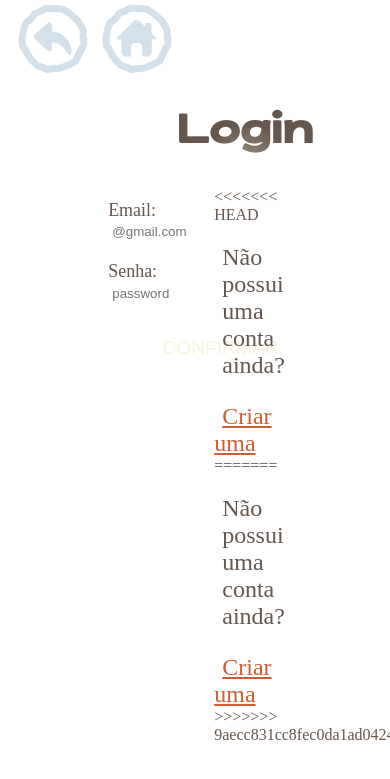
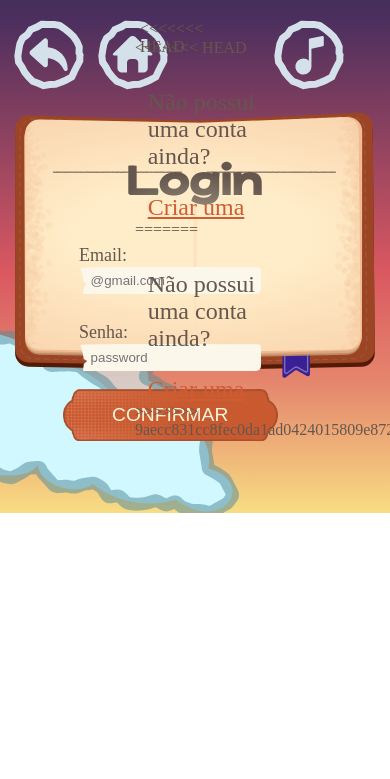
Before and after one commit to VitorScarabelli/Jogo-de-tabuleiro-web, a PHP site: page /login.php in a window 390 px wide; the page is wider, and only the part inside the window is pictured. Shown: the top 779 px of that part. Run offline with PHP 8.4, Linux system fonts and the light colour scheme; some web fonts are replaced.

Commit message:
Update login.css

```diff
--- a/PrjTabuleiro/login/css/login.css
+++ b/PrjTabuleiro/login/css/login.css
@@ -12,65 +12,55 @@
     font-style: normal;
 }
 
-body{
+body {
+    width: 100%;
+    height: 100%;
     margin: 0;
     font-family: 'FontText';
     color: #65574e;
-<<<<<<< HEAD
-    background-image: url(../KitComposiçãoLogin/svg/Céu\ Tardio.svg);
-=======
     background-image: url(../KitComposiçãoLogin/svg/CéuTardio.svg);
->>>>>>> 9aecc831cc8fec0da1ad0424015809e87237437c
     background-size: cover;
     background-repeat: no-repeat;
+    overflow: hidden;
 }
 
-header{
+header {
     display: flex;
-<<<<<<< HEAD
+    justify-content: space-between;
+    align-items: center;
+    padding-right: 2.5rem;
     width: 100%;
-=======
-    width: 1185px;
->>>>>>> 9aecc831cc8fec0da1ad0424015809e87237437c
+    box-sizing: border-box;
 }
 
-.right, .left{
+.right,
+.left {
     display: flex;
-    margin: 1%;
+    margin-top: 1%;
 }
 
-.right{
-    margin-left: 76%;
+.container {
+    background-image: url(../KitComposiçãoLogin/svg/LivroLogin.svg);
+    background-repeat: no-repeat;
+    background-size: cover;
+    width: 54%;
+    height: 36rem;
+    background-size: cover;
+    margin: 1rem auto;
+    padding-top: 2%;
 }
 
-.container{
-<<<<<<< HEAD
-   background-image: url(../KitComposiçãoLogin/svg/Livro\ Login.svg);
-   width: 53%;
-   height: 575px;
-   background-size: cover;
-   margin-left: 25%;
-=======
-   background-image: url(../KitComposiçãoLogin/svg/LivroLogin.svg);
-   width: 64%;
-   height: 575px;
-   background-size: cover;
-   margin-left: 20%;
->>>>>>> 9aecc831cc8fec0da1ad0424015809e87237437c
-   padding-top: 2%;
-}
-
-.titulo{
+.titulo {
     font-family: 'FontTitle';
     margin-left: 40%;
-    display: inline-block;
+    font-size: 2.5rem;
     background: radial-gradient(35.93% 154.2% at 50.14% 186.81%, #C9C0A9 0%, #65574E 100%);
     background-clip: text;
     -webkit-background-clip: text;
     -webkit-text-fill-color: transparent;
 }
 
-.quadrados{
+.quadrados {
     width: 78.75%;
     height: 55%;
     margin-left: 10.5%;
@@ -78,44 +68,36 @@
     margin-top: 2.5%;
 }
 
-.formulario{
+.formulario {
     width: 41%;
     height: 80%;
     padding: 2%;
     padding-top: 8%;
 }
 
-.caixaTexto{
+.caixaTexto {
     width: 100%;
     padding: 2.2%;
     border-radius: 5px;
     margin-left: -2%;
-<<<<<<< HEAD
-    background-image: url(../KitComposiçãoLogin/svg/Campo\ de\ Texto.svg);
-=======
     background-image: url(../KitComposiçãoLogin/svg/CampodeTexto.svg);
     font-family: 'FontText';
->>>>>>> 9aecc831cc8fec0da1ad0424015809e87237437c
 }
 
-.primeiraCaixaTexto{
+.primeiraCaixaTexto {
     width: 100%;
     padding: 2.2%;
     border-radius: 5px;
     margin-left: -2%;
-<<<<<<< HEAD
-    background-image: url(../KitComposiçãoLogin/svg/Campo\ de\ Texto.svg);
-=======
     background-image: url(../KitComposiçãoLogin/svg/CampodeTexto.svg);
->>>>>>> 9aecc831cc8fec0da1ad0424015809e87237437c
     margin-bottom: 8%;
 }
 
-label{
+label {
     font-size: large;
 }
 
-input{
+input {
     width: 98%;
     border: none;
     background-color: transparent;
@@ -123,24 +105,20 @@
     padding-left: 5%;
 }
 
-input:focus{
+input:focus {
     border: none;
     outline: none;
 }
 
-.caixaBotao{
+.caixaBotao {
     width: 215px;
     height: 52px;
-<<<<<<< HEAD
-    background-image: url(../KitComposiçãoLogin/png/Botões/Confirm\ Button.png);
-=======
     background-image: url(../KitComposiçãoLogin/png/Botões/ConfirmButton.png);
->>>>>>> 9aecc831cc8fec0da1ad0424015809e87237437c
     background-size: cover;
     margin-left: 6%;
 }
 
-.botao{
+.botao {
     width: 100%;
     height: 100%;
     cursor: pointer;
@@ -150,26 +128,92 @@
     font-size: larger;
 }
 
-.botao:focus{
+.botao:focus {
     border: none;
     outline: none;
 }
 
-.links{
+.links {
     width: 41%;
     height: 91%;
     padding: 2%;
     margin-left: 9%;
 }
 
-.textCadastro{
+.textCadastro {
     font-size: x-large;
     margin-left: 10%;
     margin-top: 25%;
 }
 
-a{
+a {
     font-size: x-large;
     margin-left: 10%;
     color: #CF5D33;
 }
+
+@media (max-width: 768px) { /*Celular*/
+    header {
+        padding-top: 1rem;
+    }
+
+    .container {
+        width: 90%;
+        height: auto;
+        background-size: contain;
+        padding: 1.5rem 1rem;
+    }
+}
+
+@media (max-width: 1024px) { /*Note pequenos*/
+    .container {
+        width: 79%;
+    }
+}
+
+@media (max-width: 820px) {
+    .container {
+        width: 85%;
+        padding: 1.5rem;
+        background-size: contain;
+    }
+}
+
+@media (max-width: 900px) { /*Tablets*/
+    .container {
+        width: 80%;
+        height: auto;
+        padding: 1.5rem;
+        background-size: contain;
+    }
+
+    .titulo {
+        font-size: 2rem;
+        margin-left: 0;
+        text-align: center;
+    }
+
+    .caixaTexto, .primeiraCaixaTexto {
+        width: 11rem;
+        margin-left: 1.5rem;
+    }
+
+    .email, .senha{
+        margin-left: 1.5rem;
+    }
+
+    .quadrados {
+        align-items: center;
+        width: 100%;
+        margin: 1rem 0;
+    }
+
+    .formulario, .links {
+        padding: 1rem;
+    }
+
+    .links{
+        margin-top: -13rem;
+        margin-left: -5rem;
+    }
+}
```
